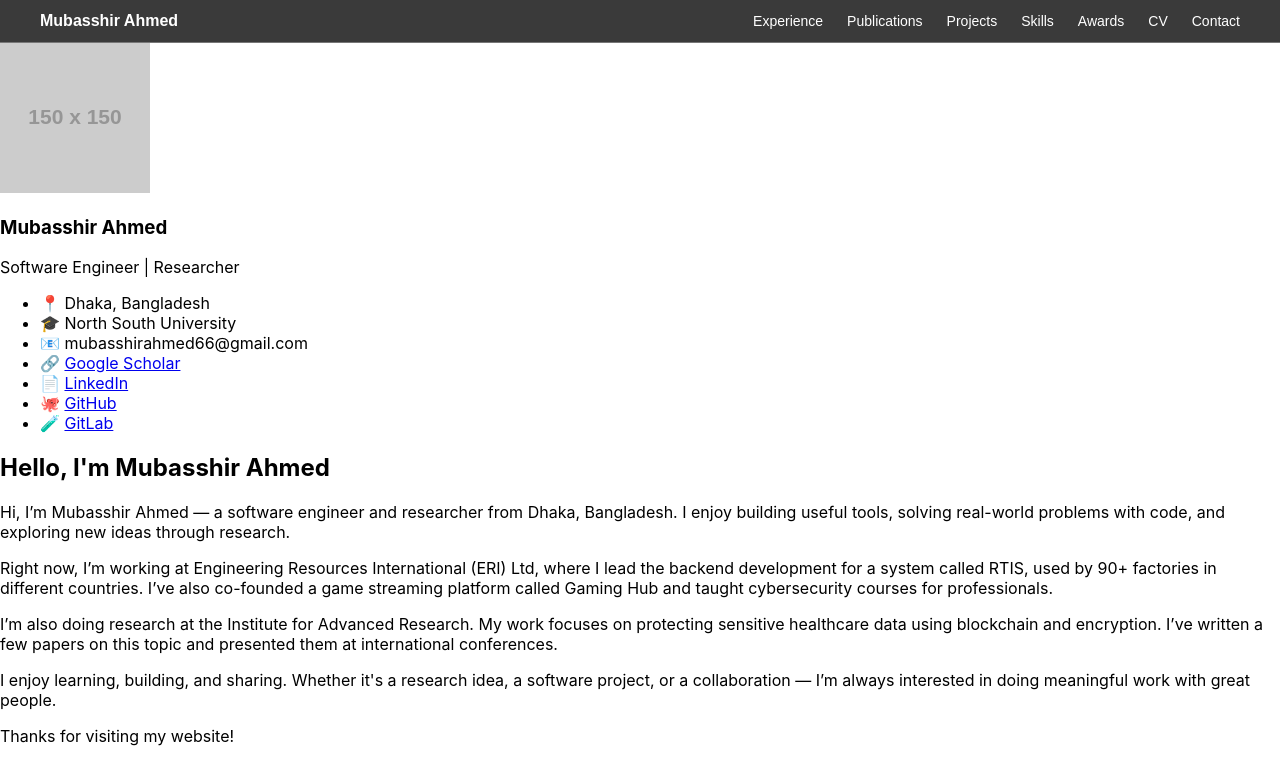
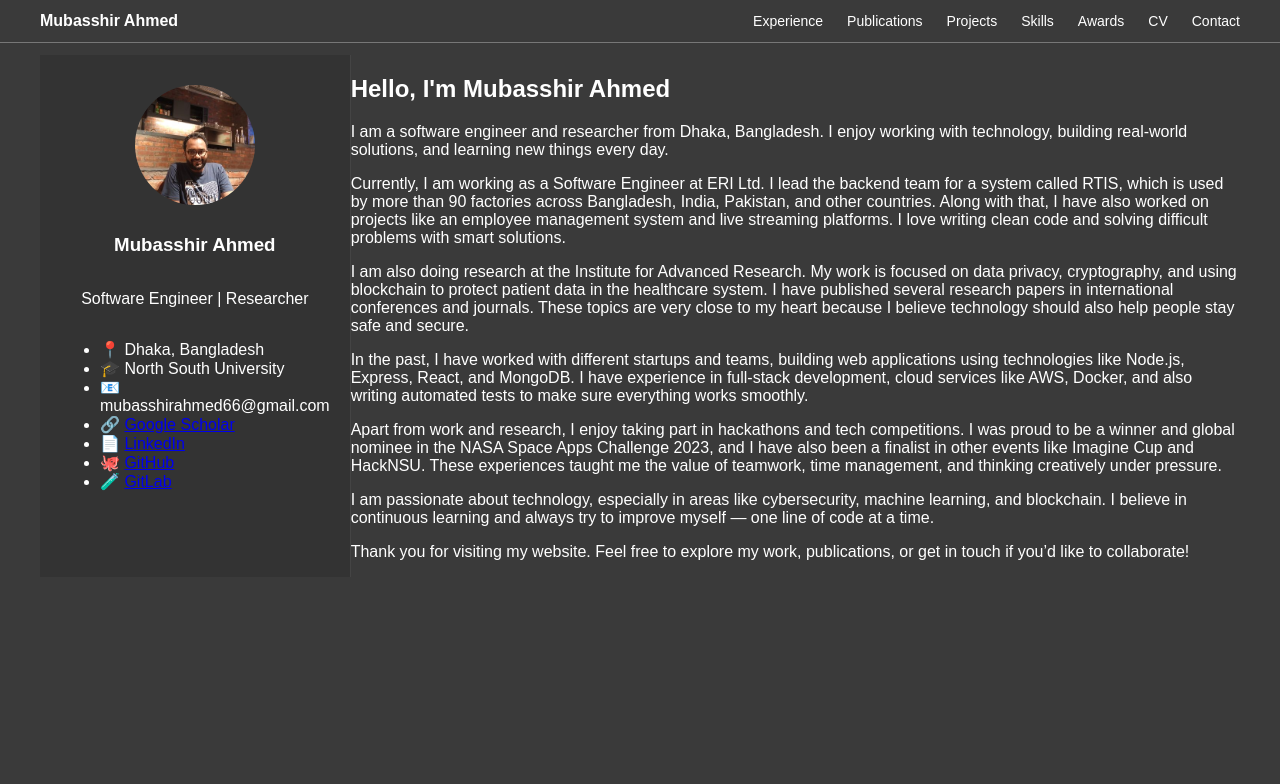
Before and after one commit to mubasshir00/mubasshir00.github.io, a React (Create React App) app: page / in a window 1280 px wide. Shown: the top 784 px of the page. Built offline with nearby package versions, Linux system fonts and the light colour scheme.

Commit message:
main bar

```diff
--- a/src/App.js
+++ b/src/App.js
@@ -1,15 +1,11 @@
-import HomeContent from './components/Navbar/HomeContent';
 import Navbar from './components/Navbar/Navbar';
-import Sidebar from './components/Navbar/Sidebar';
+import MainContainer from './components/Navbar/MainContainer';
 
 function App() {
   return (
     <>
     <Navbar/>
-    <div className='main-container'>
-      <Sidebar/>
-      <HomeContent/>
-    </div>
+    <MainContainer/>
     </>
   );
 }
--- a/src/components/Navbar/HomeContent.jsx
+++ b/src/components/Navbar/HomeContent.jsx
@@ -1,33 +1,54 @@
 import React from 'react'
-
+import './HomeContent.css'
 const HomeContent = () => {
   return (
 		<main className='home-content'>
 			<h2>Hello, I'm Mubasshir Ahmed</h2>
 			<p>
-				Hi, I’m Mubasshir Ahmed — a software engineer and researcher from Dhaka,
-				Bangladesh. I enjoy building useful tools, solving real-world problems
-				with code, and exploring new ideas through research.
+				I am a software engineer and
+				researcher from Dhaka, Bangladesh. I enjoy working with technology,
+				building real-world solutions, and learning new things every day.
 			</p>
 			<p>
-				Right now, I’m working at Engineering Resources International (ERI) Ltd,
-				where I lead the backend development for a system called RTIS, used by
-				90+ factories in different countries. I’ve also co-founded a game
-				streaming platform called Gaming Hub and taught cybersecurity courses
-				for professionals.
+				Currently, I am working as a Software Engineer at ERI Ltd. I lead the
+				backend team for a system called RTIS, which is used by more than 90
+				factories across Bangladesh, India, Pakistan, and other countries. Along
+				with that, I have also worked on projects like an employee management
+				system and live streaming platforms. I love writing clean code and
+				solving difficult problems with smart solutions.
 			</p>
 			<p>
-				I’m also doing research at the Institute for Advanced Research. My work
-				focuses on protecting sensitive healthcare data using blockchain and
-				encryption. I’ve written a few papers on this topic and presented them
-				at international conferences.
+				I am also doing research at the Institute for Advanced Research. My work
+				is focused on data privacy, cryptography, and using blockchain to
+				protect patient data in the healthcare system. I have published several
+				research papers in international conferences and journals. These topics
+				are very close to my heart because I believe technology should also help
+				people stay safe and secure.
 			</p>
 			<p>
-				I enjoy learning, building, and sharing. Whether it's a research idea, a
-				software project, or a collaboration — I’m always interested in doing
-				meaningful work with great people.
+				In the past, I have worked with different startups and teams, building
+				web applications using technologies like Node.js, Express, React, and
+				MongoDB. I have experience in full-stack development, cloud services
+				like AWS, Docker, and also writing automated tests to make sure
+				everything works smoothly.
 			</p>
-			<p>Thanks for visiting my website!</p>
+			<p>
+				Apart from work and research, I enjoy taking part in hackathons and tech
+				competitions. I was proud to be a winner and global nominee in the NASA
+				Space Apps Challenge 2023, and I have also been a finalist in other
+				events like Imagine Cup and HackNSU. These experiences taught me the
+				value of teamwork, time management, and thinking creatively under
+				pressure.
+			</p>
+			<p>
+				I am passionate about technology, especially in areas like
+				cybersecurity, machine learning, and blockchain. I believe in continuous
+				learning and always try to improve myself — one line of code at a time.
+			</p>
+			<p>
+				Thank you for visiting my website. Feel free to explore my work,
+				publications, or get in touch if you’d like to collaborate!
+			</p>
 		</main>
 	);
 }
--- /dev/null
+++ b/src/components/Navbar/MainContainer.css
@@ -0,0 +1,12 @@
+.main-bar{
+    background-color: #3a3a3a;
+	padding: 12px 20px;
+	font-family: sans-serif;
+	color: #fff;
+}
+.main-container {
+    max-width: 1200px;
+	margin: auto;
+	display: flex;
+	flex-direction:row;
+}
--- /dev/null
+++ b/src/components/Navbar/MainContainer.jsx
@@ -0,0 +1,17 @@
+import React from 'react'
+import Sidebar from './Sidebar';
+import HomeContent from './HomeContent';
+import './MainContainer.css'
+
+const MainContainer = () => {
+  return (
+		<div className='main-bar'>
+			<div className='main-container'>
+				<Sidebar />
+				<HomeContent />
+			</div>
+		</div>
+	);
+}
+
+export default MainContainer
--- a/src/components/Navbar/Sidebar.css
+++ b/src/components/Navbar/Sidebar.css
@@ -0,0 +1,21 @@
+.sidebar {
+
+    background-color: #333;
+    color: #fff;
+    padding: 30px 20px;
+    width : 360px;
+    min-height : 100 vh;
+    box-sizing : border-box;
+    display:flex;
+    flex-direction:column;
+    align-items:center;
+    border-right : 1px solid #444;
+  }
+
+  .avatar {
+    width: 120px;
+    height: 120px;
+    border-radius: 50%;
+    object-fit: cover;
+    margin-bottom: 10px;
+  }
--- a/src/components/Navbar/Sidebar.jsx
+++ b/src/components/Navbar/Sidebar.jsx
@@ -1,13 +1,14 @@
 /** @format */
 
 import React from "react";
+import './Sidebar.css'
 
 const Sidebar = () => {
 	return (
 		<aside className='sidebar'>
 			<img
 				className='avatar'
-				src='https://via.placeholder.com/150'
+				src='/Mubasshir.jpg'
 				alt='Mubasshir Ahmed'
 			/>
 			<h3>Mubasshir Ahmed</h3>
--- a/src/index.css
+++ b/src/index.css
@@ -5,6 +5,7 @@ body {
     sans-serif;
   -webkit-font-smoothing: antialiased;
   -moz-osx-font-smoothing: grayscale;
+  background-color: #3a3a3a;
 }
 
 code {
```
Also changed, not shown: public/Mubasshir.jpg (added).
